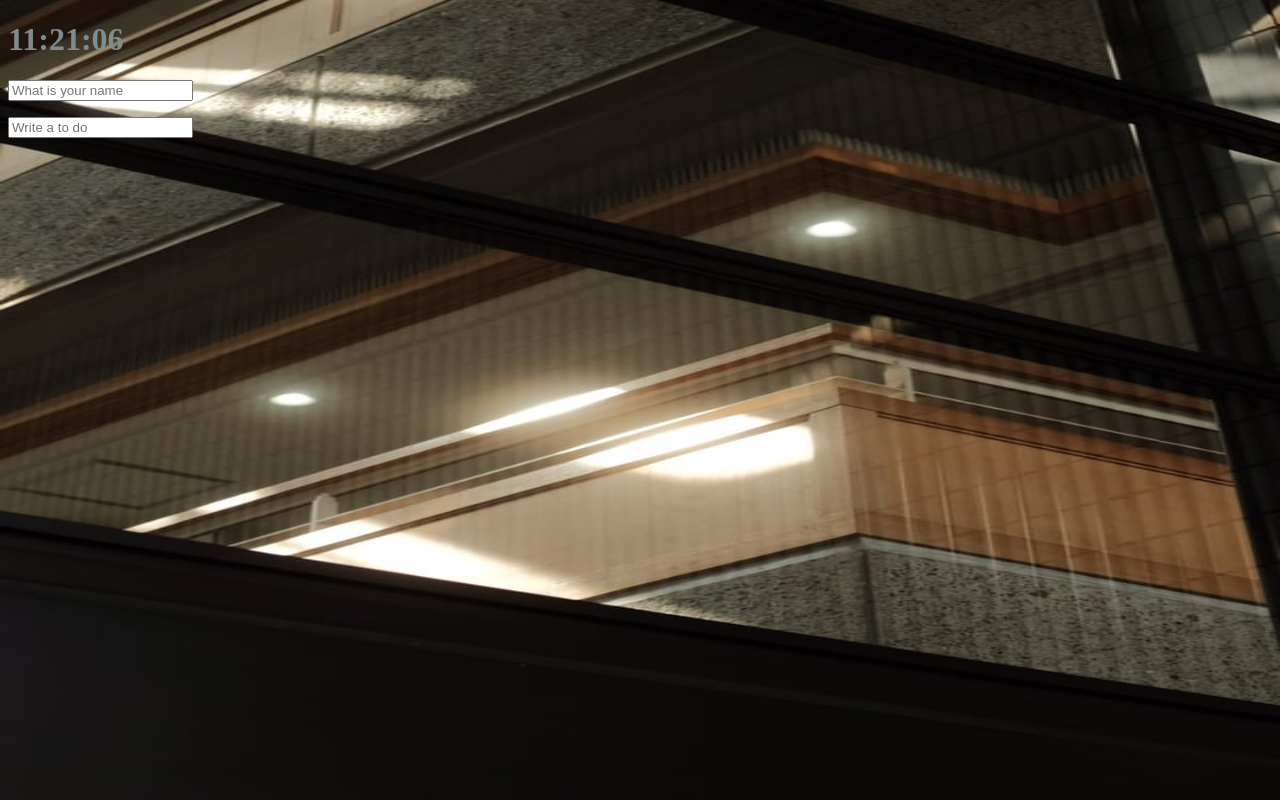
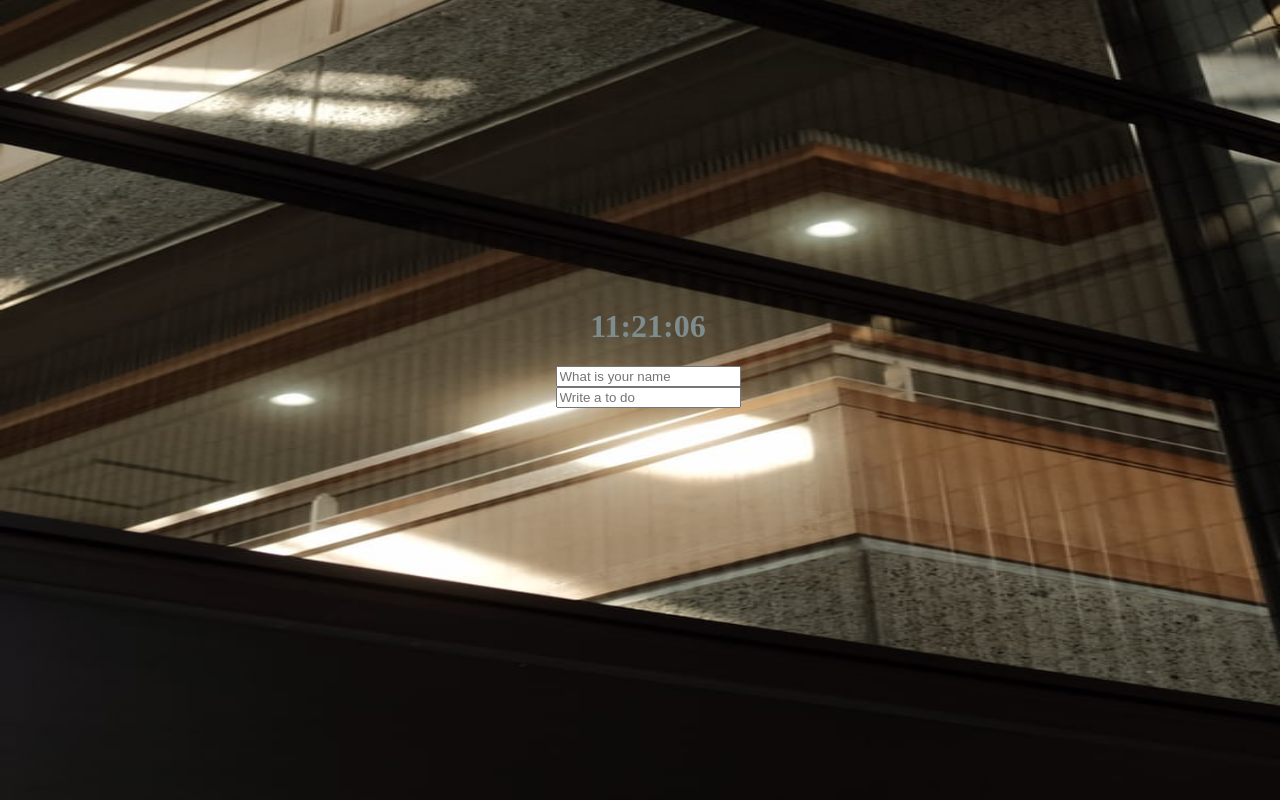
Before and after one commit to wooinjae2/nomad-chrome-app, a plain HTML site: page index.html in a window 1280 px wide. Drawn offline with Linux system fonts and the light colour scheme.

Commit message:
layout 잡기 수정

```diff
--- a/index.css
+++ b/index.css
@@ -1,9 +1,19 @@
 body{
+    height: 100%;
+    width: 100%;
     background-color: #2cf0f1;
     color: white;
+    display: flex;
+    align-items: center;
+    flex-direction: column;
+    justify-content: center;
 }
 
+
+
 h1{
+    font-size:xx-large;
+    margin-top: 300px;
     color : #7f8c8d;
     transition: color .5s ease-out
 }
@@ -11,6 +21,8 @@ h1{
 .clicked {
   color : red;
 }
+
+
 
 
 .btn {
--- a/index.html
+++ b/index.html
@@ -16,14 +16,14 @@
   <form class="js-form form">
     <input tpye="text" placeholder="What is your name"/>
   </form>
-
-  <ul class="js-todoList">
-  </ul>
   <h4 class="js-greeting greeting"></h4>
 
   <form class="js-toDoForm">
     <input tpye="text" placeholder="Write a to do"/>
   </form>
+  <ul class="js-todoList">
+  </ul>
+
   <span class="js-weather"></span>
   <script src="./clock.js" ></script>
   <script src="./greeting.js"></script>
```
